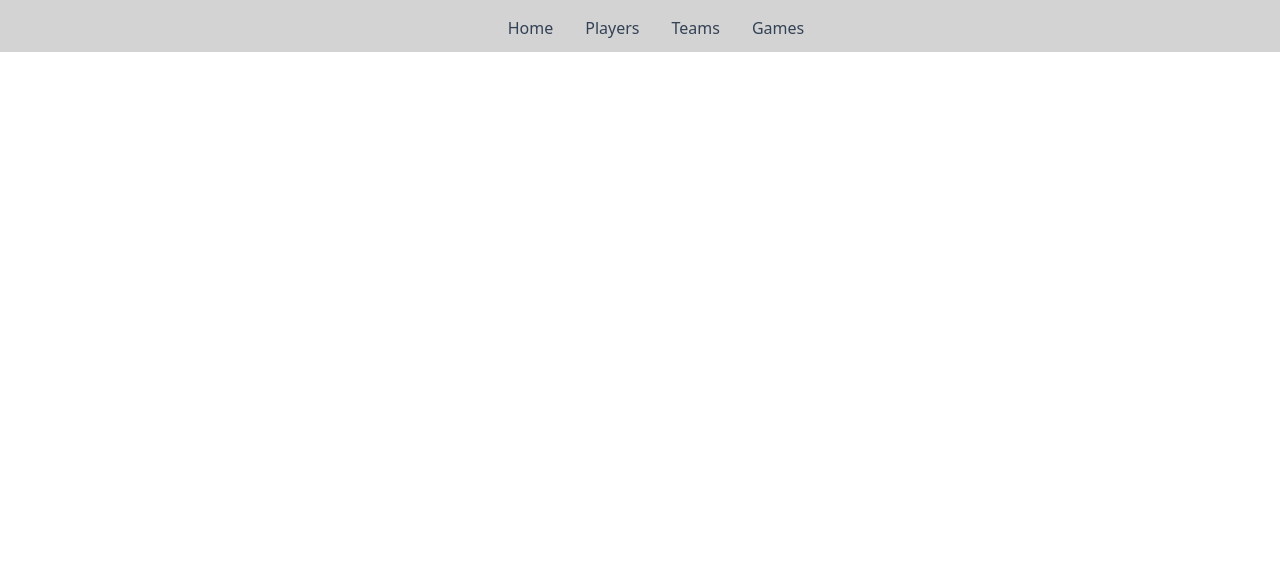
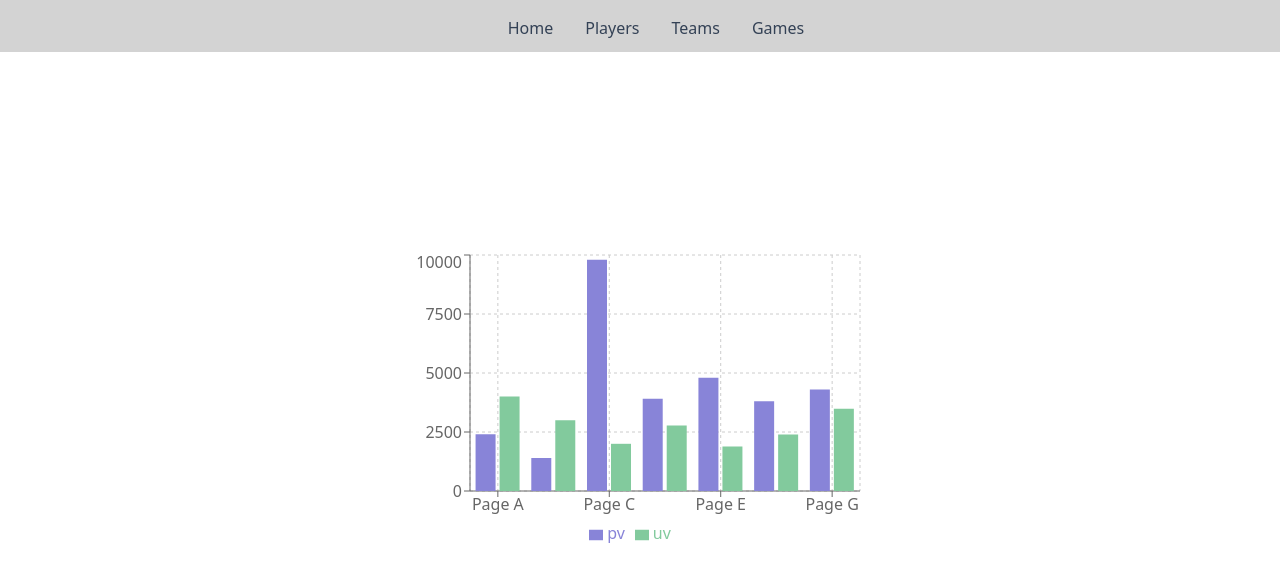
Before and after one commit to dsh412/internsummer25, a React (Vite) app in the folder nhl_data/: page /testBar in a window 1280 px wide. Shown: the top 582 px of the page. Built offline with nearby package versions, Linux system fonts and the light colour scheme.

Commit message:
Clean naming

```diff
--- a/nhl_data/src/App.jsx
+++ b/nhl_data/src/App.jsx
@@ -11,7 +11,7 @@ import Teams from "./pages/teams";
 import Games from "./pages/games";
 import TestChart from "./pages/testChart";
 import TestCurl from "./pages/testCurl";
-import TestLine from "./pages/testLine";
+import TestBar from "./pages/testBar";
 
 function App() {
     return (
@@ -23,7 +23,7 @@ function App() {
                 <Route path="/teams" element={<Teams />} />
                 <Route path="/games" element={<Games />} />
                 <Route path="/testChart" element={<TestChart />} />
-                <Route path="/testLine" element={<TestLine />} />
+                <Route path="/testBar" element={<TestBar />} />
                 <Route path="/testCurl" element={<TestCurl />} />
             </Routes>
         </Router>
--- a/nhl_data/src/pages/testLine.jsx
+++ b/nhl_data/src/pages/testBar.jsx
@@ -1,7 +1,7 @@
 import React, { PureComponent } from 'react';
 import { BarChart, Bar, Rectangle, XAxis, YAxis, CartesianGrid, Tooltip, Legend, ResponsiveContainer } from 'recharts';
 
-function TestLine() {
+function TestBar() {
   const data = [
   {
     name: 'Page A',
@@ -70,4 +70,4 @@ function TestLine() {
   )
 }
 
-export default TestLine;
+export default TestBar;
```
